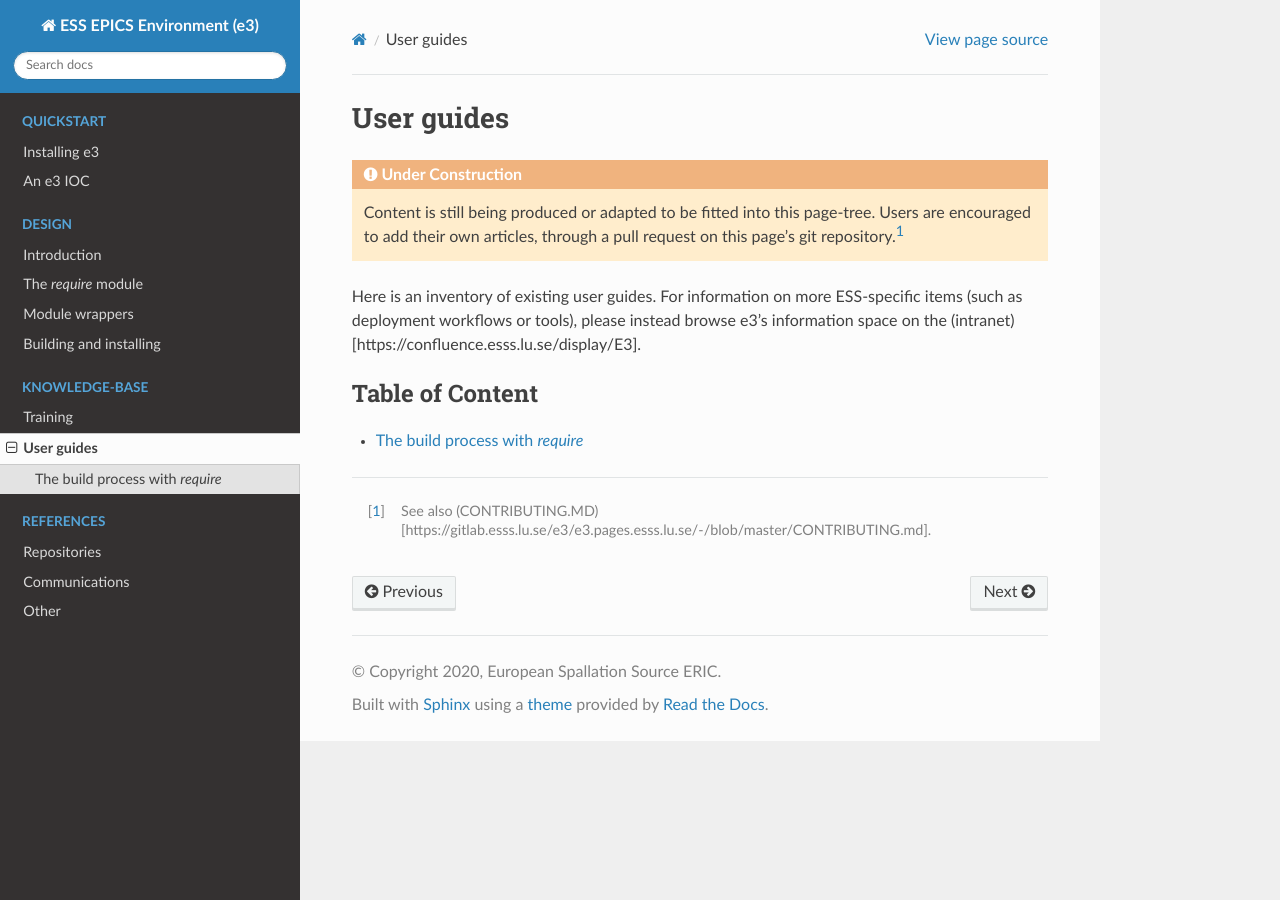
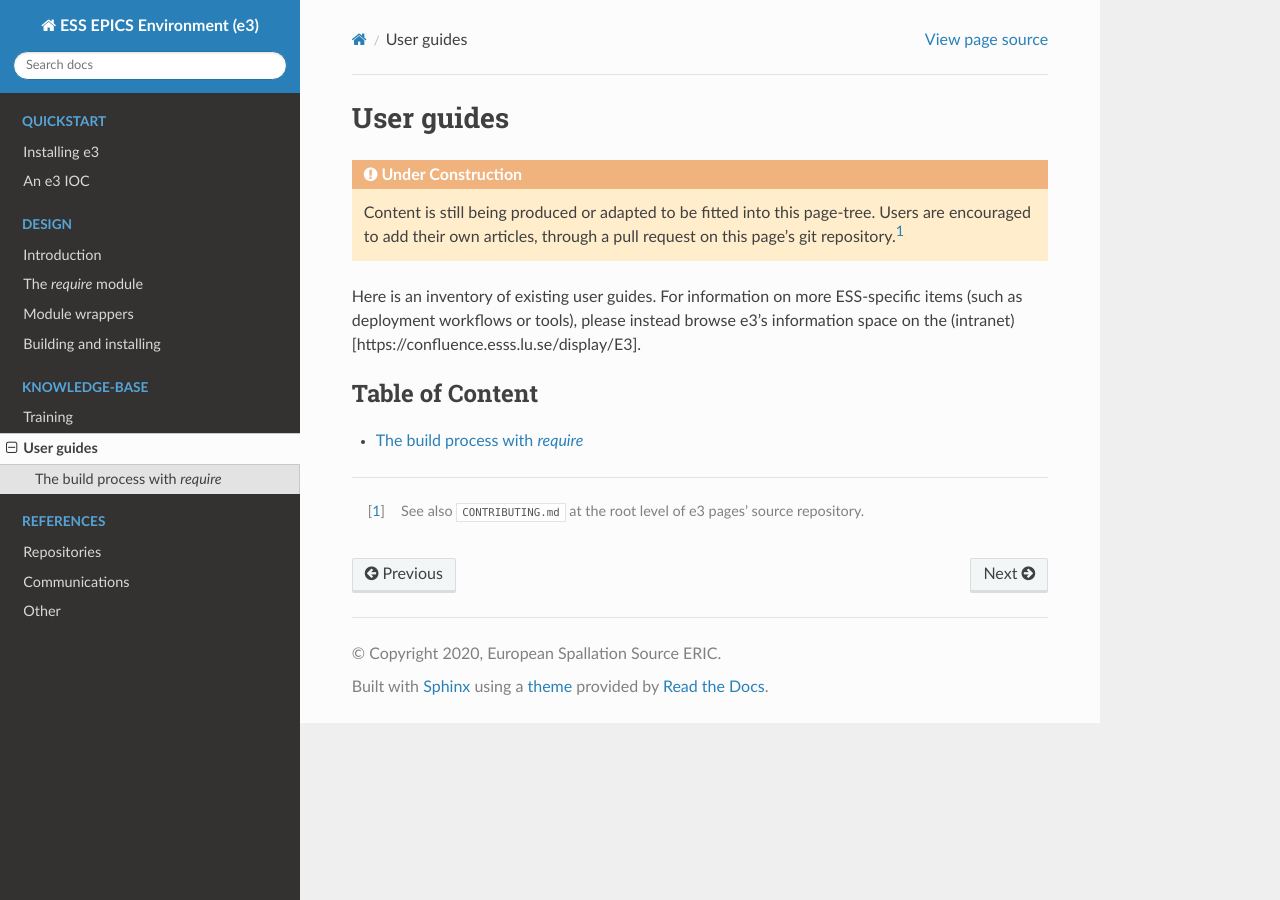
Before and after one commit to ttkorhonen/e3pages, a Sphinx documentation site: the page built from docs/kb/guide/index.md, in a window 1280 px wide. Built offline with Sphinx 7.4.7 and the Read the Docs theme 2.0.0, drawn with Linux system fonts in a browser that asks for light colours.

Commit message:
remove link - doesnt format correctly

````diff
--- a/docs/kb/guide/index.md
+++ b/docs/kb/guide/index.md
@@ -20,4 +20,4 @@ articles/5*
  ```
 
 
-[^1]: See also (CONTRIBUTING.MD)[https://gitlab.esss.lu.se/e3/e3.pages.esss.lu.se/-/blob/master/CONTRIBUTING.md].
+[^1]: See also `CONTRIBUTING.md` at the root level of e3 pages' source repository.
````
